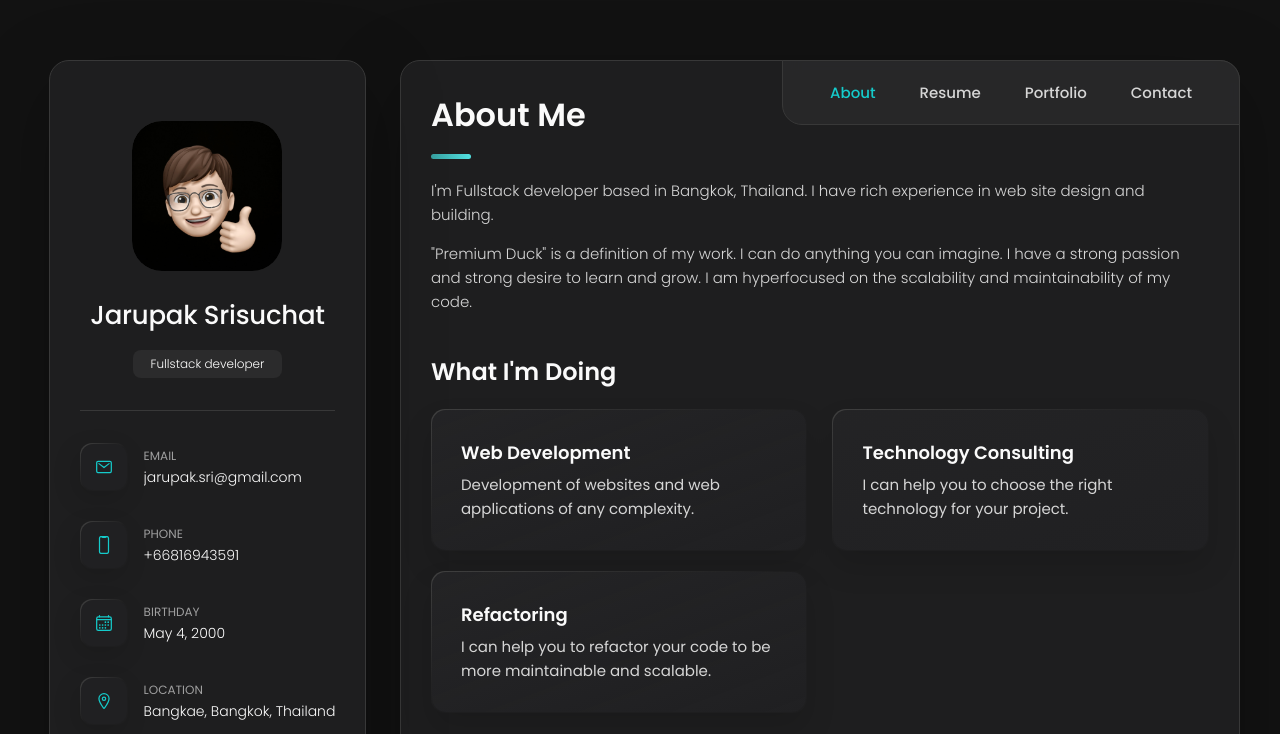
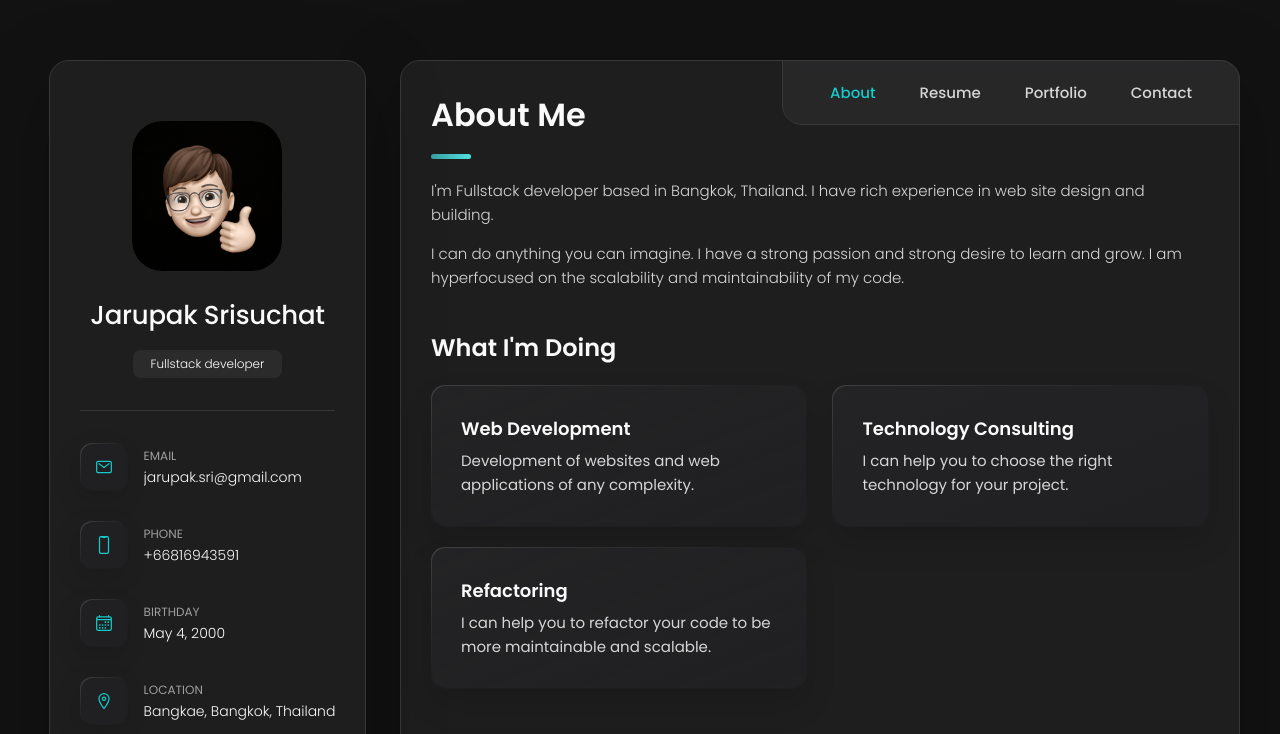
Before and after one commit to ppenter/ppenter.github.io, a plain HTML site: page index.html in a window 1280 px wide. Shown: the top 734 px of the page. Drawn offline with nearby package versions, Linux system fonts and the light colour scheme.

Commit message:
Update index.html

```diff
--- a/index.html
+++ b/index.html
@@ -209,7 +209,7 @@
           </p>
 
           <p>
-            "Premium Duck" is a definition of my work. I can do anything you can imagine. I have a strong passion and strong desire to learn and grow. I am hyperfocused on the scalability and maintainability of my code.
+           I can do anything you can imagine. I have a strong passion and strong desire to learn and grow. I am hyperfocused on the scalability and maintainability of my code.
           </p>
         </section>
 
```
